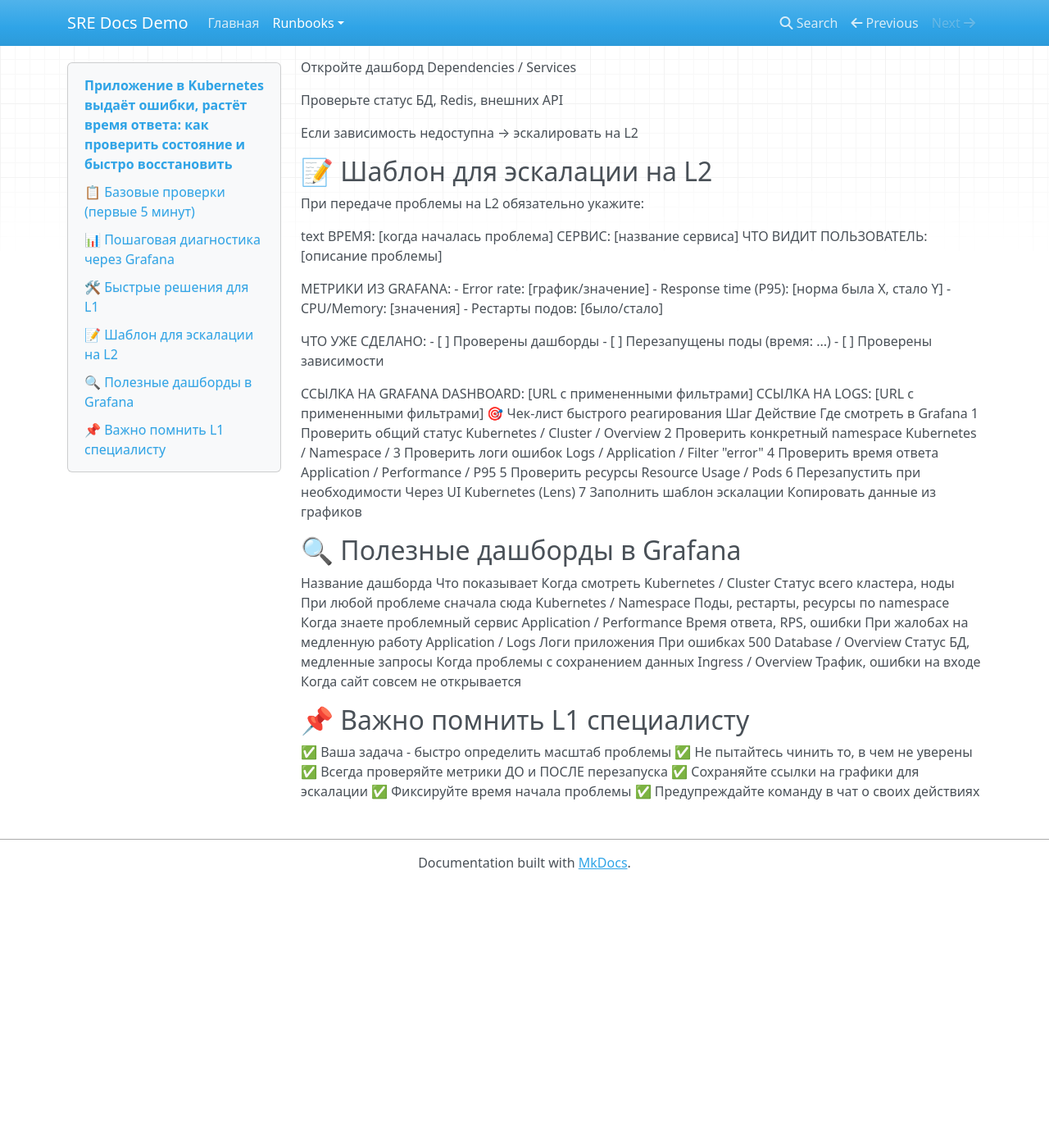
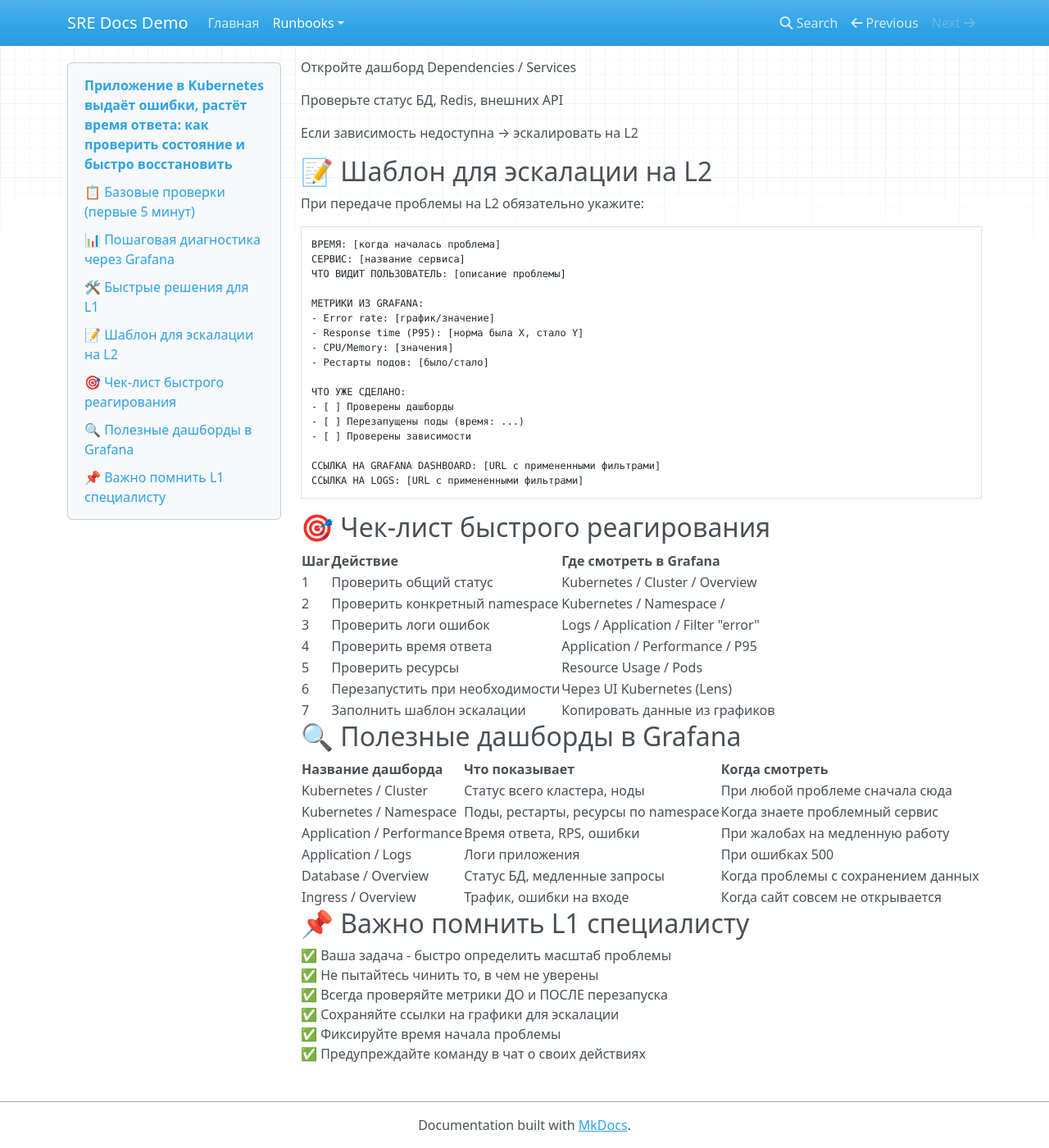
Before and after one commit to sstolbov/sre-demo-docs, an MkDocs documentation site: the page built from docs/runbooks/microservice_restore.md, in a window 1280 px wide and 1400 px high, scrolled down 3368 px. Shown: the whole window at 82% size. Built offline with MkDocs 1.6.1, drawn with Linux system fonts in a browser that asks for light colours; nearby versions of some CDN libraries; before the commit the page ends 4448 px from its top, so only the background shows below that.

Commit message:
fix docs

````diff
--- a/docs/runbooks/microservice_restore.md
+++ b/docs/runbooks/microservice_restore.md
@@ -157,7 +157,7 @@ Memory >90% и растет → возможна утечка памяти, ну
 ## 📝 Шаблон для эскалации на L2
 При передаче проблемы на L2 обязательно укажите:
 
-text
+```text
 ВРЕМЯ: [когда началась проблема]
 СЕРВИС: [название сервиса]
 ЧТО ВИДИТ ПОЛЬЗОВАТЕЛЬ: [описание проблемы]
@@ -175,28 +175,32 @@ text
 
 ССЫЛКА НА GRAFANA DASHBOARD: [URL с примененными фильтрами]
 ССЫЛКА НА LOGS: [URL с примененными фильтрами]
-🎯 Чек-лист быстрого реагирования
-Шаг	Действие	Где смотреть в Grafana
-1	Проверить общий статус	Kubernetes / Cluster / Overview
-2	Проверить конкретный namespace	Kubernetes / Namespace / <name>
-3	Проверить логи ошибок	Logs / Application / Filter "error"
-4	Проверить время ответа	Application / Performance / P95
-5	Проверить ресурсы	Resource Usage / Pods
-6	Перезапустить при необходимости	Через UI Kubernetes (Lens)
-7	Заполнить шаблон эскалации	Копировать данные из графиков
+```
+## 🎯 Чек-лист быстрого реагирования
+|Шаг|	Действие|	Где смотреть в Grafana|
+|-|-|-|
+|1|	Проверить общий статус|	Kubernetes / Cluster / Overview|
+|2|	Проверить конкретный namespace	|Kubernetes / Namespace / <name>|
+|3|	Проверить логи ошибок	|Logs / Application / Filter "error"|
+|4|	Проверить время ответа	|Application / Performance / P95|
+|5|	Проверить ресурсы	|Resource Usage / Pods|
+|6|	Перезапустить при необходимости	|Через UI Kubernetes (Lens)|
+|7|	Заполнить шаблон эскалации	|Копировать данные из графиков|
+
 ## 🔍 Полезные дашборды в Grafana
-Название дашборда	Что показывает	Когда смотреть
-Kubernetes / Cluster	Статус всего кластера, ноды	При любой проблеме сначала сюда
-Kubernetes / Namespace	Поды, рестарты, ресурсы по namespace	Когда знаете проблемный сервис
-Application / Performance	Время ответа, RPS, ошибки	При жалобах на медленную работу
-Application / Logs	Логи приложения	При ошибках 500
-Database / Overview	Статус БД, медленные запросы	Когда проблемы с сохранением данных
-Ingress / Overview	Трафик, ошибки на входе	Когда сайт совсем не открывается
+|Название дашборда |	Что  показывает |	Когда смотреть |
+|-|-|-|
+|Kubernetes / Cluster |	Статус всего кластера, ноды |	При любой проблеме сначала сюда |
+|Kubernetes / Namespace |	Поды, рестарты, ресурсы по namespace |	Когда знаете проблемный сервис |
+|Application / Performance |	Время ответа, RPS, ошибки |	При жалобах на медленную работу |
+|Application / Logs |	Логи приложения	| При ошибках 500 |
+|Database / Overview |	Статус БД, медленные запросы	| Когда проблемы с сохранением данных |
+|Ingress / Overview |	Трафик, ошибки на входе	| Когда сайт совсем не открывается |
 
 ## 📌 Важно помнить L1 специалисту
-✅ Ваша задача - быстро определить масштаб проблемы
-✅ Не пытайтесь чинить то, в чем не уверены
-✅ Всегда проверяйте метрики ДО и ПОСЛЕ перезапуска
-✅ Сохраняйте ссылки на графики для эскалации
-✅ Фиксируйте время начала проблемы
-✅ Предупреждайте команду в чат о своих действиях
+✅ Ваша задача - быстро определить масштаб проблемы <br>
+✅ Не пытайтесь чинить то, в чем не уверены<br>
+✅ Всегда проверяйте метрики ДО и ПОСЛЕ перезапуска<br>
+✅ Сохраняйте ссылки на графики для эскалации<br>
+✅ Фиксируйте время начала проблемы<br>
+✅ Предупреждайте команду в чат о своих действиях<br>
````
